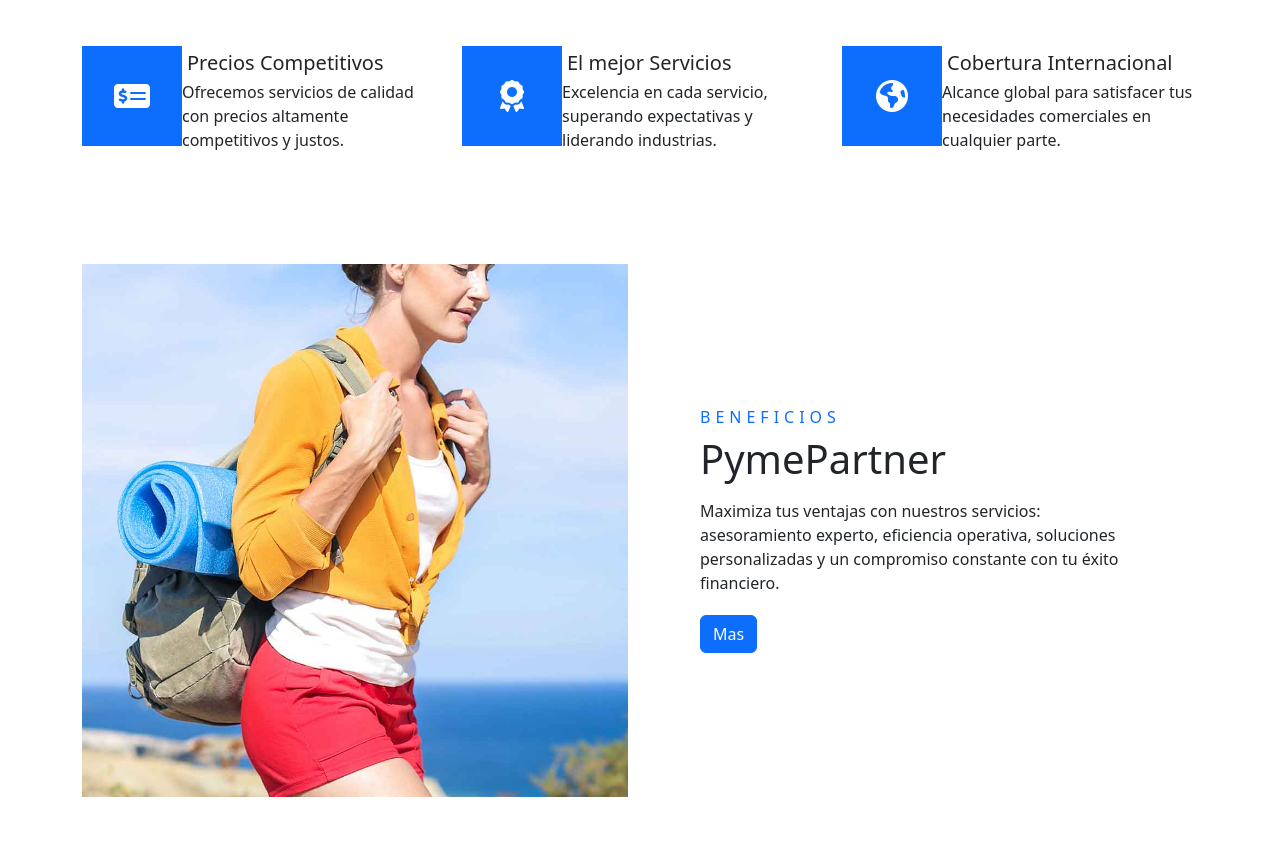
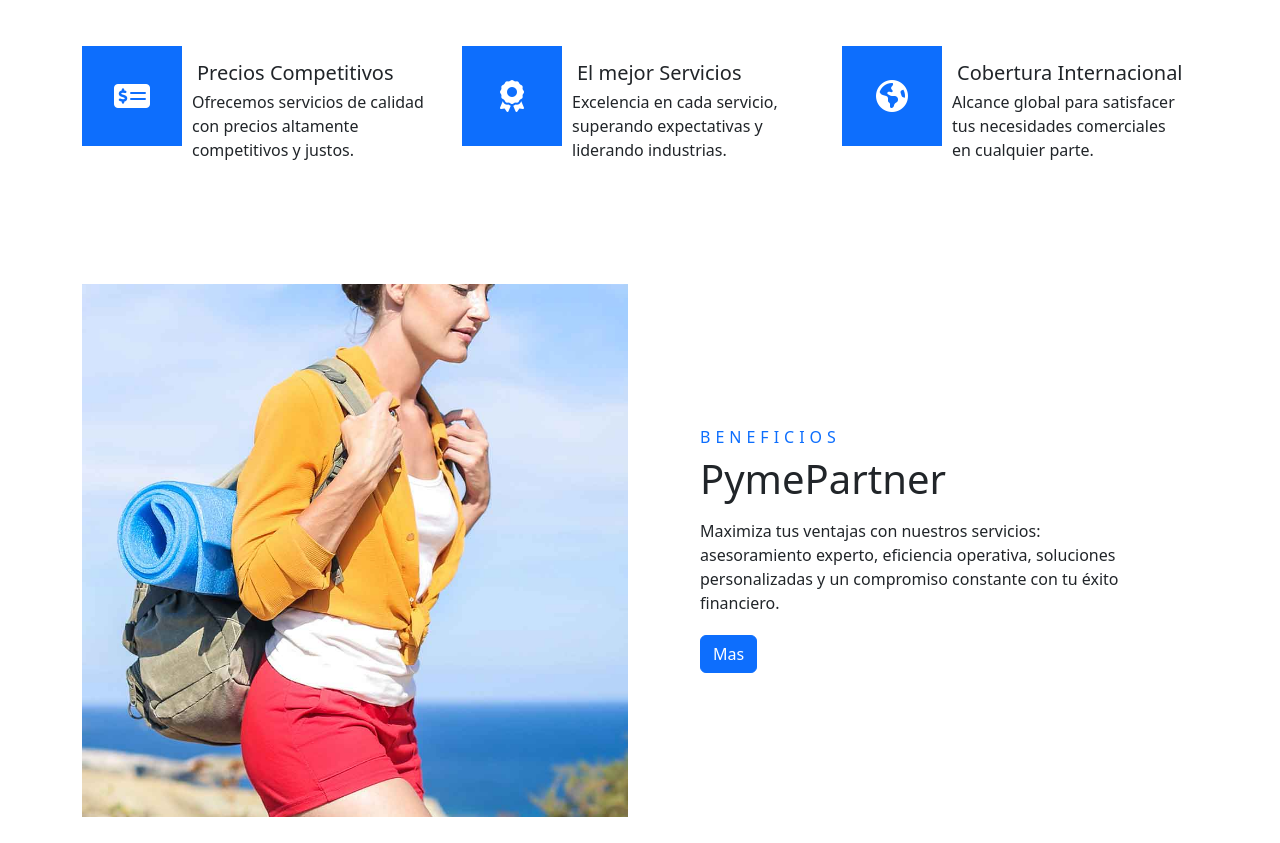
Before and after one commit to luisgillesc/PymePartner-CoderHouse, a website: page index.html in a window 1280 px wide. Shown: the part 1150-1993 px from the top of the page. Drawn offline with nearby package versions, Linux system fonts and the light colour scheme.

```diff
--- a/index.html
+++ b/index.html
@@ -127,9 +127,9 @@
                                             style="height: 100px; width: 100px;">
                                             <i class="fa fa-2x fa-money-check-alt text-white"></i>
                                         </div>
-                                        <div class="d-flex flex-column">
-                                            <h5 class="titulo-index-01">Precios Competitivos</h5>
-                                            <p class="descrip-index-01">Ofrecemos servicios de calidad con precios
+                                        <div class="d-flex flex-column maergentext">
+                                            <h5 class="titulo-index-01 ">Precios Competitivos</h5>
+                                            <p class="descrip-index-01 ">Ofrecemos servicios de calidad con precios
                                                 altamente competitivos y justos.</p>
                                         </div>
                                     </div>
@@ -140,7 +140,7 @@
                                             style="height: 100px; width: 100px;">
                                             <i class="fa fa-2x fa-award text-white"></i>
                                         </div>
-                                        <div class="d-flex flex-column">
+                                        <div class="d-flex flex-column maergentext">
                                             <h5 class="titulo-index-01">El mejor Servicios</h5>
                                             <p class="descrip-index-01">Excelencia en cada servicio, superando
                                                 expectativas y liderando industrias.</p>
@@ -153,7 +153,7 @@
                                             style="height: 100px; width: 100px;">
                                             <i class="fa fa-2x fa-globe text-white"></i>
                                         </div>
-                                        <div class="d-flex flex-column">
+                                        <div class="d-flex flex-column maergentext">
                                             <h5 class="titulo-index-01">Cobertura Internacional</h5>
                                             <Alcance class="descrip-index-01">Alcance global para satisfacer tus
                                                 necesidades comerciales en cualquier parte.</p>
--- a/scss/components/_index.scss
+++ b/scss/components/_index.scss
@@ -4,3 +4,6 @@
 .sectio-carousel{
     margin: 30px 0px 0px 0px;
 }
+.maergentext{
+    padding: 10px;
+}
```
Also changed, not shown: pages/quienes-somos.html (+1 -1 lines), css/estilos.css.
